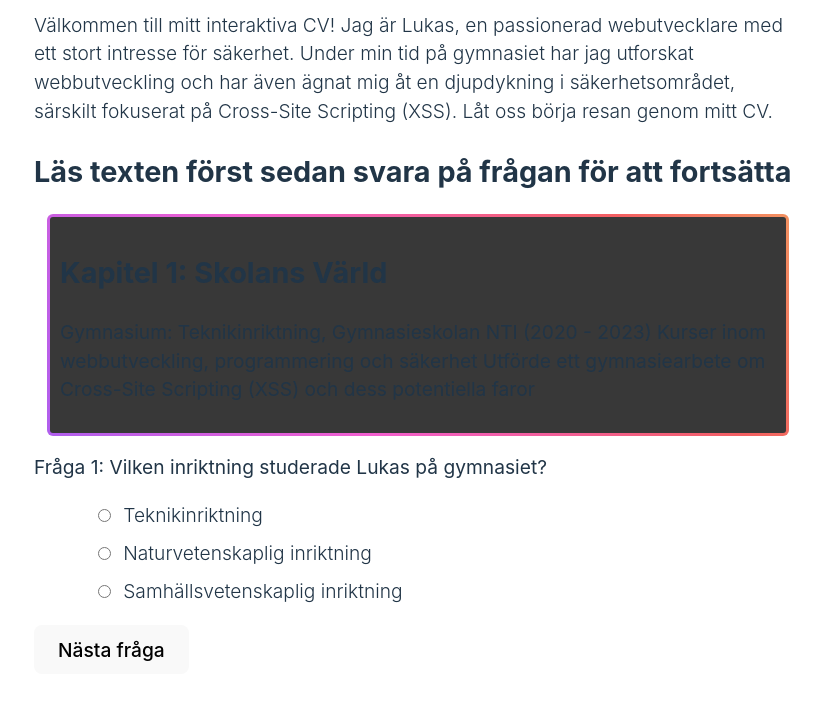
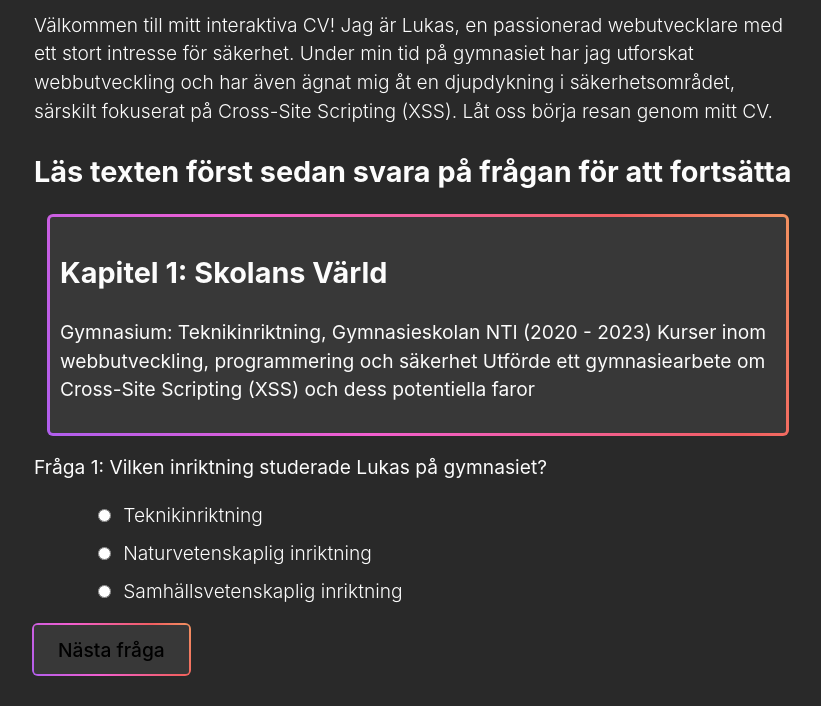
Before and after one commit to Lukas-Johansson/te4-intro, a website built with Vite: page index.html in a window 1280 px wide. Shown: the part 188-894 px from the top of the page, without its empty margins (222-1043 px from the left). Built offline with nearby package versions, Linux system fonts and the light colour scheme.

Commit message:
Gjort knappen finare och fixat namn på projektet

```diff
--- a/index.html
+++ b/index.html
@@ -4,7 +4,7 @@
     <meta charset="UTF-8" />
     <link rel="icon" type="image/svg+xml" href="/vite.svg" />
     <meta name="viewport" content="width=device-width, initial-scale=1.0" />
-    <title>Vite App</title>
+    <title>Lukas CV</title>
   </head>
   <body>
     <div id="app"></div>
--- a/style.css
+++ b/style.css
@@ -40,11 +40,7 @@ body {
 
 .card {
   padding: 2em;
-  transition: transform 0.2s;
-}
-
-.read-the-docs {
-  color: #888;
+  transition: transform 0.1s;
 }
 
 button {
@@ -54,29 +50,43 @@ button {
   font-size: 1em;
   font-weight: 500;
   font-family: inherit;
-  background-color: #000000;
-  cursor: pointer;
-  transition: border-color 0.25s;
+  transition: transform 0.2s;
+  --border-width: 3px;
+
+  position: relative;
+  justify-content: center;
+  align-items: center;
+  background-color: #383838;
+  border-radius: var(--border-width);
+
+  &::after {
+    position: absolute;
+    content: "";
+    top: calc(-1 * var(--border-width));
+    left: calc(-1 * var(--border-width));
+    z-index: -1;
+    width: calc(100% + var(--border-width) * 2);
+    height: calc(100% + var(--border-width) * 2);
+    background: linear-gradient(
+      60deg,
+      hsl(224, 85%, 66%),
+      hsl(269, 85%, 66%),
+      hsl(314, 85%, 66%),
+      hsl(359, 85%, 66%),
+      hsl(44, 85%, 66%),
+      hsl(89, 85%, 66%),
+      hsl(134, 85%, 66%),
+      hsl(179, 85%, 66%)
+    );
+    background-size: 300% 300%;
+    background-position: 0 50%;
+    border-radius: calc(2 * var(--border-width));
+    animation: moveGradient 4s alternate infinite;
+  }
 }
 button:hover {
-  border-color: #646cff;
-}
-button:focus,
-button:focus-visible {
-  outline: 4px auto -webkit-focus-ring-color;
-}
-
-@media (prefers-color-scheme: light) {
-  :root {
-    color: #213547;
-    background-color: #ffffff;
-  }
-  a:hover {
-    color: #747bff;
-  }
-  button {
-    background-color: #f9f9f9;
-  }
+  transform: scale(1.05);
+  transition: transform 0.1s;
 }
 
 .cvtext {
@@ -154,9 +164,6 @@ li {
 }
 
 @media screen and (max-width:600px) {
-  .card {
-    width: 100%;
-  }
 
   .card.active .hidden-content {
     display: block;
@@ -170,10 +177,10 @@ li {
     transform: none;
   }
 
-  .card {
-    margin: 0.625rem;
+  .cvtext {
+    font-size: 1em;
+    text-align: center;
   }
-
 }
 
 .quiz-question-container li {
```
